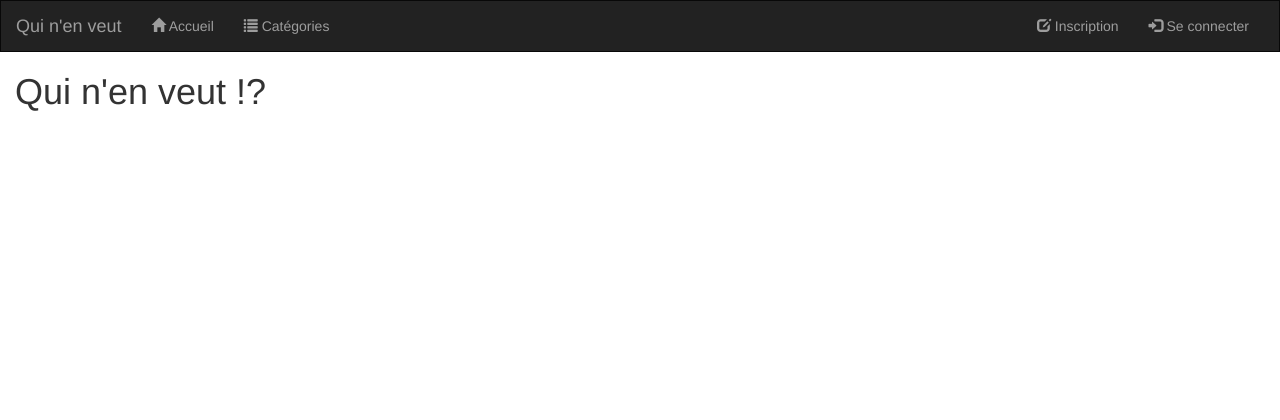
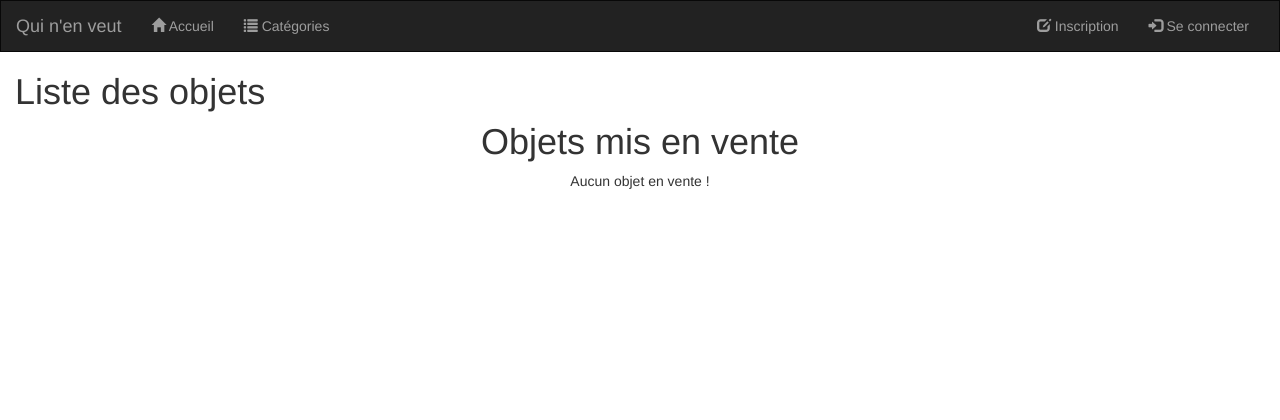
Before and after one commit to nathanbrachotte/quinenveut, a CodeIgniter app: page /database/index.php/accueil in a window 1280 px wide. Shown: the top 420 px of the page. Run offline with CodeIgniter, Linux system fonts and the light colour scheme; data that the repository does not hold is empty; some libraries are stand-ins or nearby versions.

Commit message:
Modification du contenu de la  page d'accueil

```diff
--- a/application/config/routes.php
+++ b/application/config/routes.php
@@ -54,7 +54,7 @@ $route['404_override'] = 'errors/page_missing';
 $route['translate_uri_dashes'] = FALSE;
 
 
-$route['accueil'] = 'accueil/index';
+$route['accueil'] = 'accueil/lister_objets';
 $route['connexion'] = 'users/connexion';
 $route['inscription'] = 'users/inscription';
 $route['objets_en_vente'] = 'objets/lister';
--- a/application/controllers/Accueil.php
+++ b/application/controllers/Accueil.php
@@ -11,14 +11,17 @@ class Accueil extends CI_Controller
     public function __construct()
     {
         parent::__construct();
+        $this->load->model('objets_model');
     }
 
-    public function index()
+    public function lister_objets()
     {
-        $data['title'] = 'Qui n\'en veut !?';
+        $data['title'] = 'Liste des objets';
 
-        $this->load->view('templates/header_visiteur', $data);
-        $this->load->view('accueil');
+        $data['objets'] = $this->objets_model->get_objets();
+
+        $this->load->view('templates/header_visiteur',$data);
+        $this->load->view('liste_objets', $data);
         $this->load->view('templates/footer');
     }
 }
--- a/application/views/templates/footer.php
+++ b/application/views/templates/footer.php
@@ -1,4 +1,7 @@
-    </div>
+<!-- bas de page -->
+<!-- Created by a-sellier-->
+
+</div>
 </div>
 
 <footer class="container-fluid text-center">
```
Also changed, not shown: application/views/liste_objets.php (+3 -6 lines), application/views/objet_aucun.php (+2 -8 lines), application/views/objet_vendeur.php (+2 -8 lines), application/views/templates/header_utilisateur.php (+2 -7 lines), application/views/templates/header_visiteur.php (+2 -7 lines).
